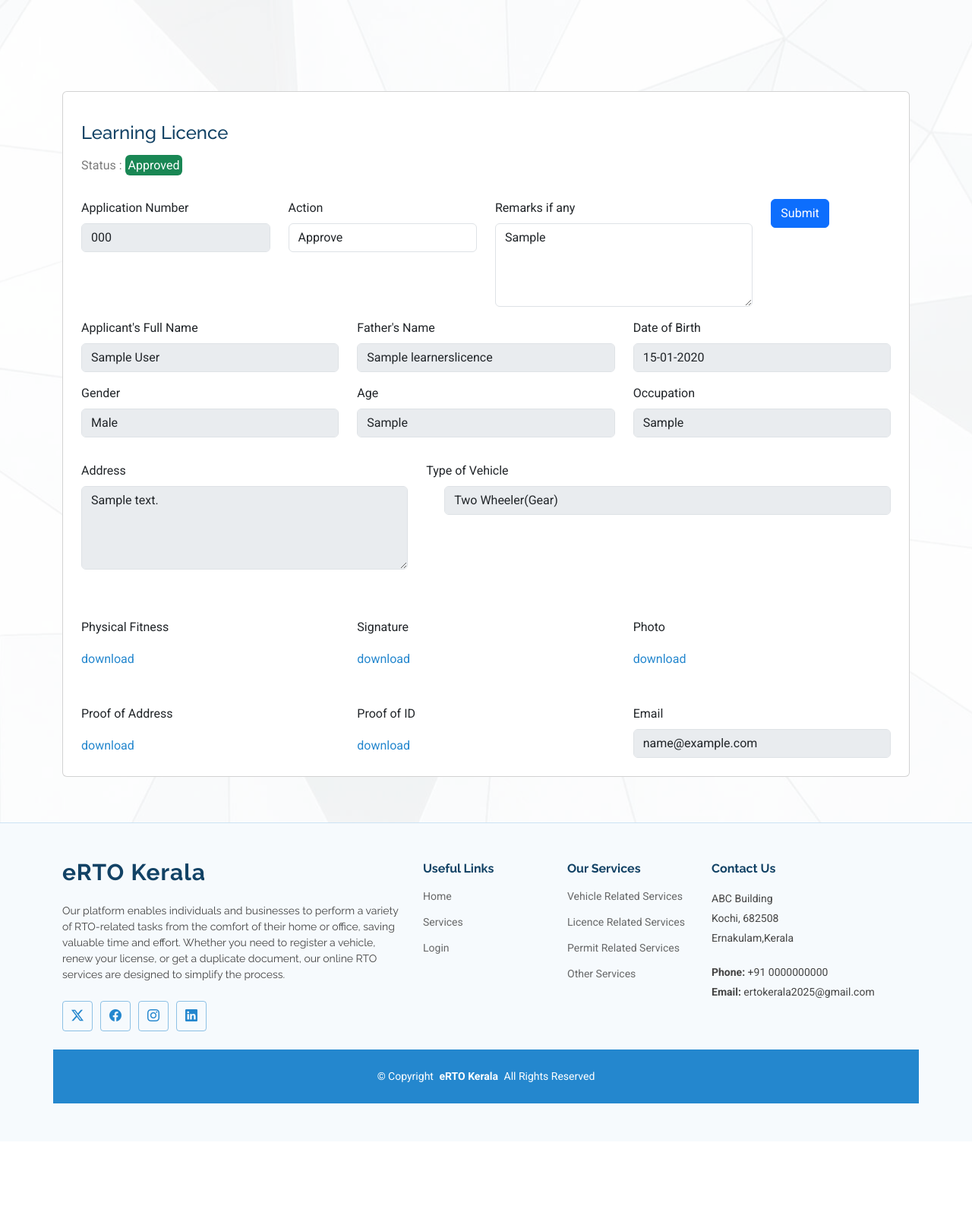
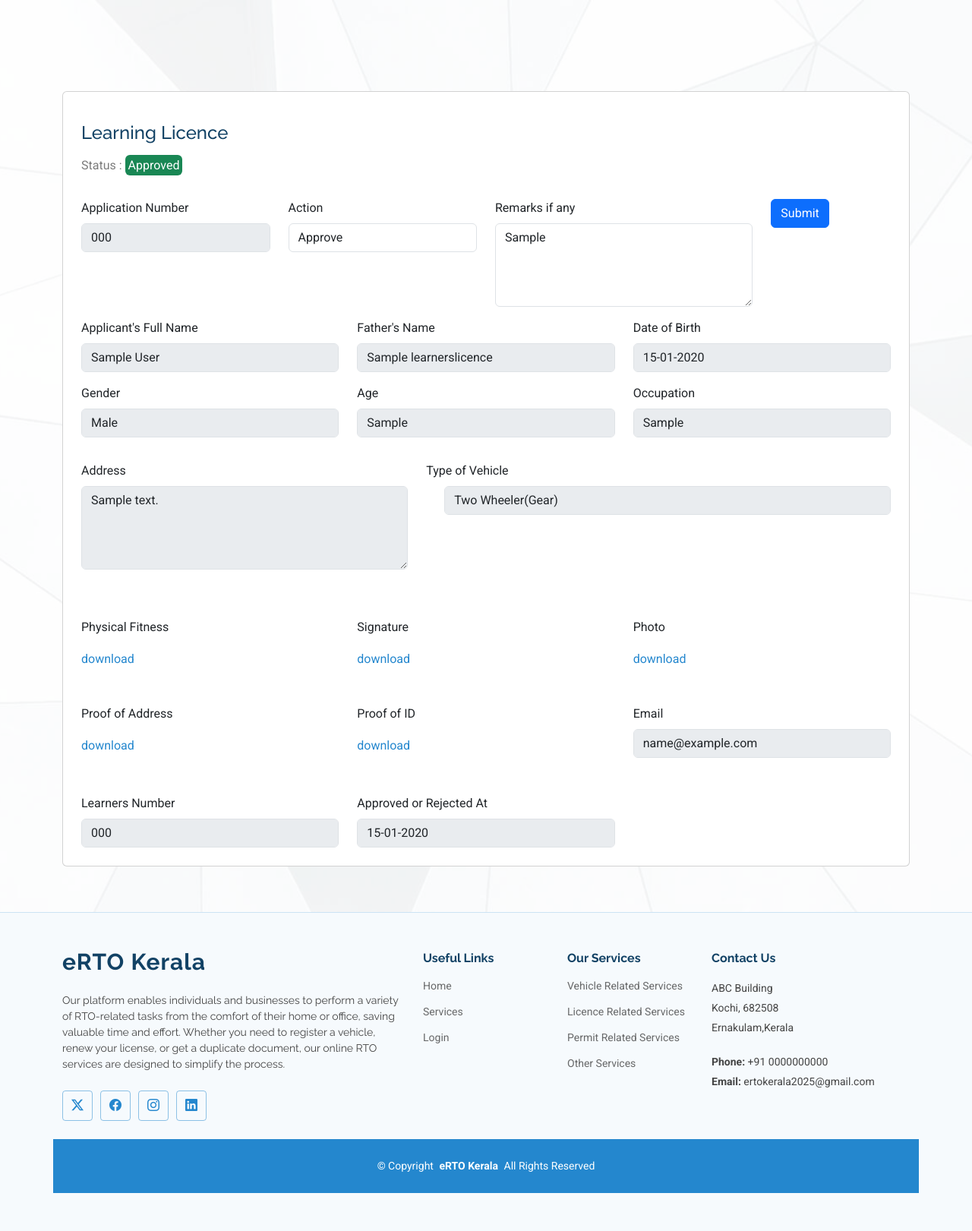
Before and after one commit to anzilluminar135/eRTO-Project, a Django app: a page that uses erto/templates/services/learners-licence-details.html in a window 1280 px wide. Shown: the part 101-1722 px from the top of the page at 76% size. Before the commit the page ends 1554 px from the top, so only its background shows below. Run offline with Django 5.2, Linux system fonts and the light colour scheme; a user stored in the database is signed in; tables that the repository leaves empty hold one stand-in row (values such as "Sample post"); some libraries are stand-ins or nearby versions.

Commit message:
some changes

```diff
--- a/erto/services/forms.py
+++ b/erto/services/forms.py
@@ -444,7 +444,7 @@ class LearnersLicenceForm(forms.ModelForm):
 
         model=  LearnersLicence
 
-        exclude = ['uuid','active_status','application_status','application_number']
+        exclude = ['uuid','active_status','application_status','application_number','learners_number']
 
         widgets ={
                     'full_name':forms.TextInput(attrs={
--- a/erto/services/models.py
+++ b/erto/services/models.py
@@ -88,7 +88,7 @@ class Vehicles(BaseClass):
 
     remarks_if_rejected = models.TextField(null=True,blank=True)
 
-    date_of_registration = models.DateTimeField(null=True,blank=True)
+    approved_or_rejected_at = models.DateField(null=True,blank=True)
 
     rto = models.CharField(max_length=50)
 
@@ -168,6 +168,8 @@ class RegistrationRenewal(BaseClass):
     # Registration Information
     application_status = models.CharField(max_length=10,choices=RegistrationStatusChoices.choices,default=RegistrationStatusChoices.PENDING)
 
+    approved_or_rejected_at = models.DateField(null=True,blank=True)
+
     remarks_if_rejected = models.TextField(null=True,blank=True)
 
     renewal_expiry_date = models.DateField(null=True,blank=True)
@@ -235,7 +237,7 @@ class TransferOfOwnership(BaseClass):
 
     remarks_if_rejected = models.TextField(null=True,blank=True)
 
-    ownership_changed_at = models.DateField(null=True,blank=True)
+    approved_or_rejected_at = models.DateField(null=True,blank=True)
 
 
 
@@ -308,7 +310,9 @@ class LearnersLicence(BaseClass):
 
     remarks_if_rejected = models.TextField(null=True,blank=True)
 
-    learners_approved_at = models.DateField(null=True,blank=True)
+    learners_number = models.CharField(max_length=12,null=True,blank=True)
+
+    approved_or_rejected_at = models.DateField(null=True,blank=True)
 
     def __str__(self):
 
@@ -362,7 +366,7 @@ class DrivingLicence(BaseClass):
 
     remarks_if_rejected = models.TextField(null=True,blank=True)
 
-    driving_licence_approved_at = models.DateField(null=True,blank=True)
+    approved_or_rejected_at = models.DateField(null=True,blank=True)
 
     def __str__(self):
 
@@ -409,7 +413,7 @@ class NationalPermit(BaseClass):
 
     remarks_if_rejected = models.TextField(null=True,blank=True)
 
-    permit_approved_at = models.DateField(null=True,blank=True)
+    approved_or_rejected_at = models.DateField(null=True,blank=True)
 
     def __str__(self):
 
--- a/erto/services/views.py
+++ b/erto/services/views.py
@@ -8,7 +8,7 @@ from .forms import TransferOfOwnershipForm,LearnersLicenceForm,DrivingLicenceFor
 
 from .models import Vehicles,Payments,Transactions,RegistrationRenewal
 
-from .utility import get_vehicle,get_application_number,get_txn_id,get_registration_number,send_email
+from .utility import get_vehicle,get_application_number,get_txn_id,get_registration_number,send_email,get_learners_number
 
 from django.db import transaction
 
@@ -43,6 +43,8 @@ from django.conf import settings
 import threading
 
 from django.contrib.auth.decorators import login_required
+
+from datetime import datetime
 
 
 
@@ -701,9 +703,19 @@ class ApplicationDetailView(View):
 
                 obj.registration_number = registration_number
 
+        if service == 'Learners Licence':
+
+            if status=='Approved':
+
+                learners_number = get_learners_number()
+
+                obj.learners_number = learners_number
+
         obj.application_status=status
 
         obj.remarks_if_rejected = remarks
+
+        obj.approved_or_rejected_at = datetime.now().date()
 
         obj.save()
 
--- a/erto/templates/services/driving-licence-details.html
+++ b/erto/templates/services/driving-licence-details.html
@@ -138,6 +138,12 @@
                         {%if service_obj.learners_licence%}
                         <p class="fs-6"><a href="{{service_obj.learners_licence.url}}" download>download</a></p>
                         {%endif%}
+                          <div class="col-md-4">
+                              <label for="insurance_expiry_date" class="form-label">Approved or Rejected At</label>
+                              {%if service_obj.approved_or_rejected_at%}
+                              <input type="text" class="form-control" id="exampleInput" value="{{service_obj.approved_or_rejected_at | date:'d-m-Y'}}" disabled>
+                              {%endif%}
+                          </div>
               </div>
             </div>
         </div>
--- a/erto/templates/services/learners-licence-details.html
+++ b/erto/templates/services/learners-licence-details.html
@@ -131,6 +131,22 @@
                         <input type="text" class="form-control" id="exampleInput" value="{{service_obj.email}}" disabled>
                         </div>
                 </div>
+                <div class="row mt-lg-5">
+
+                  <div class="col-md-4">
+                    <label for="exampleInput" class="form-label">Learners Number</label>
+                    {%if service_obj.learners_number%}
+                    <input type="text" class="form-control" id="exampleInput" value="{{service_obj.learners_number}}" disabled>
+                    {%endif%}
+                    </div>
+                    <div class="col-md-4">
+                      <label for="exampleInput" class="form-label">Approved or Rejected At</label>
+                      {%if service_obj.approved_or_rejected_at%}
+                      <input type="text" class="form-control" id="exampleInput" value="{{service_obj.approved_or_rejected_at | date:'d-m-Y'}}" disabled>
+                    {%endif%}
+                      </div>
+
+                </div>
               </div>
             </div>
         </div>
```
Also changed, not shown: erto/services/utility.py (+13 -0 lines), erto/templates/services/national-permit-details.html (+8 -0 lines), erto/templates/services/renewal-registration-details.html (+8 -0 lines), erto/templates/services/transfer-of-ownership-details.html (+8 -0 lines), erto/templates/services/vehicle-registration-details.html (+8 -0 lines).
